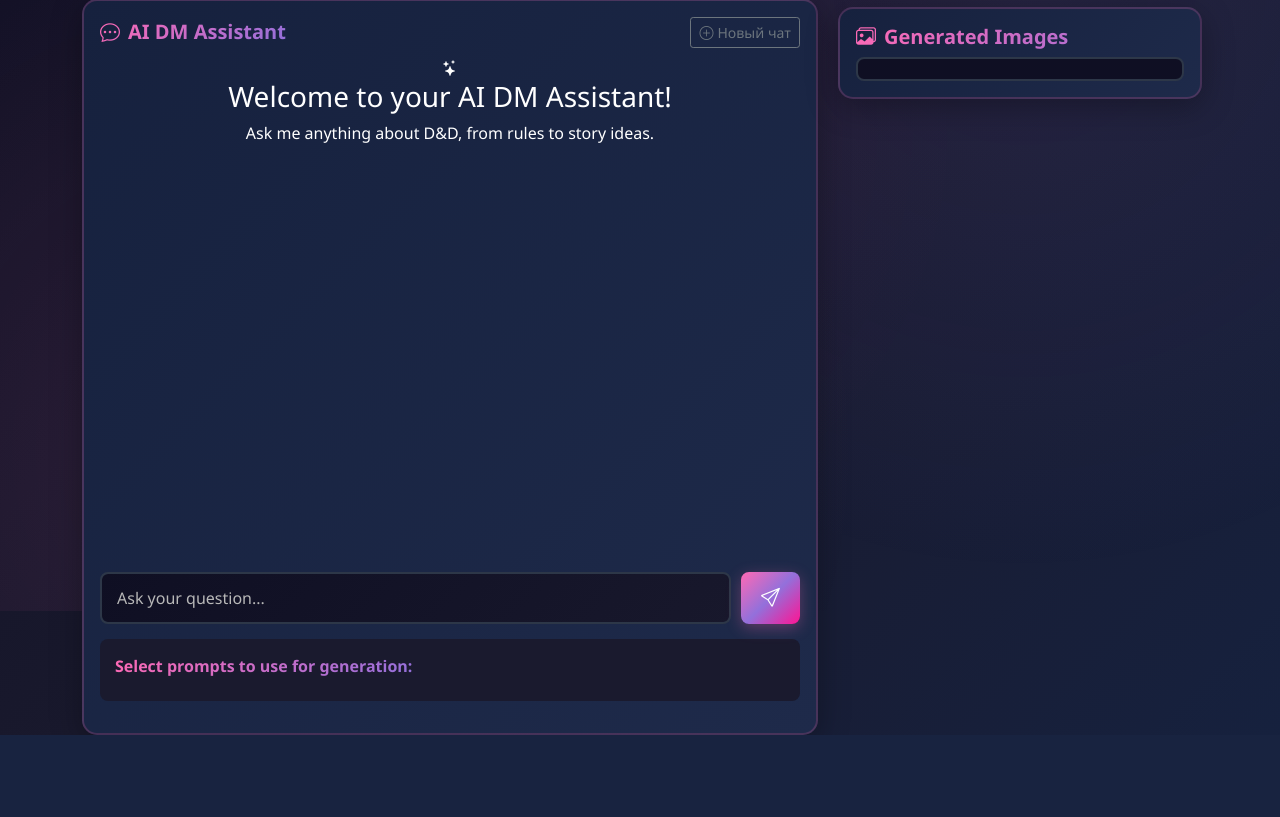
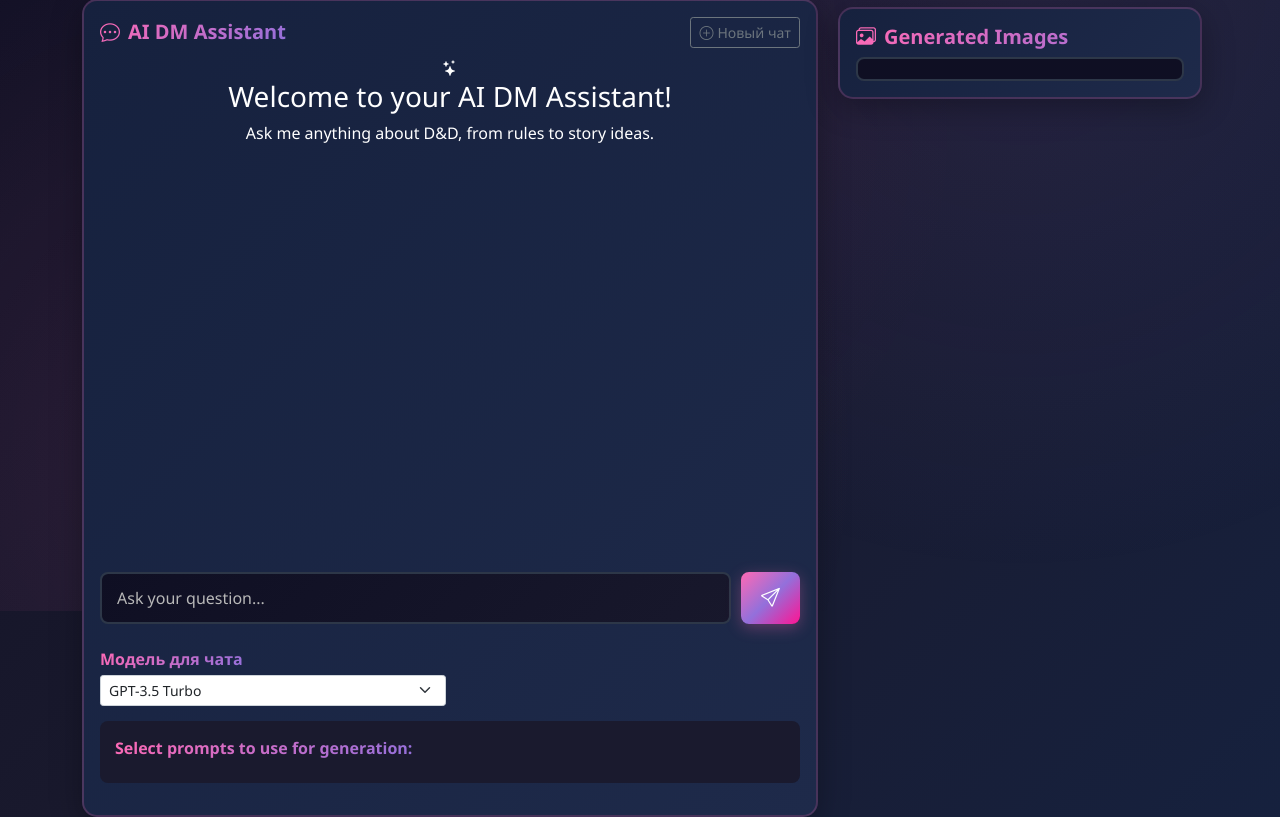
Before and after one commit to NobidoNs/JarvisDND, a Flask app: page /dashboard in a window 1280 px wide. Shown: the part 189-1006 px from the top of the page. Before the commit the page ends 924 px from the top, so only its background shows below. Run offline with Flask 2, Linux system fonts and the light colour scheme; the visitor is signed in with stand-in values (Sample User, id 1); data comes from the database, SQL or seed files in the repository; data that the repository does not hold is empty; parts of the project's set-up code (start-up, migrations or seed data) failed here and were passed over; some libraries are stand-ins or nearby versions.

Commit message:
add select AI model

```diff
--- a/routes/chat.py
+++ b/routes/chat.py
@@ -13,6 +13,7 @@ def chat():
     message = data.get('message')
     selected_prompts = data.get('selected_prompts', [])
     session_id = data.get('session_id')
+    model = data.get('model')
 
     if not message:
         return jsonify({"error": "No message provided"}), 400
@@ -22,7 +23,8 @@ def chat():
             user_id=current_user.id,
             message=message,
             selected_prompts=selected_prompts,
-            session_id=session_id
+            session_id=session_id,
+            model=model
         )
         return jsonify(result)
     except Exception as e:
--- a/routes/main.py
+++ b/routes/main.py
@@ -1,4 +1,4 @@
-from flask import Blueprint, render_template, redirect, url_for
+from flask import Blueprint, render_template, redirect, url_for, jsonify
 from flask_login import login_required, current_user
 from models import Prompt
 
@@ -37,3 +37,19 @@ def logout():
     from flask_login import logout_user
     logout_user()
     return redirect(url_for('main.index'))
+
+# Expose available models for frontend selectors
+@main_bp.route('/api/available-models', methods=['GET'])
+@login_required
+def available_models():
+    return jsonify({
+        "text_models": {
+            "gpt-4": "GPT-4",
+            "gpt-4o": "GPT-4o",
+            "gpt-3.5-turbo": "GPT-3.5 Turbo"
+        },
+        "image_models": {
+            "sdxl-1.0": "Stable Diffusion XL 1.0",
+            "flux": "Flux"
+        }
+    })
--- a/templates/base.html
+++ b/templates/base.html
@@ -65,6 +65,7 @@
 
     <script src="https://code.jquery.com/jquery-3.6.0.min.js"></script>
     <script src="https://cdn.jsdelivr.net/npm/bootstrap@5.1.3/dist/js/bootstrap.bundle.min.js"></script>
+    <script src="{{ url_for('static', filename='js/models.js') }}"></script>
     {% block extra_js %}{% endblock %}
 </body>
 </html>
--- a/templates/dashboard.html
+++ b/templates/dashboard.html
@@ -53,6 +53,12 @@
                                     <button class="btn btn-primary" type="submit">
                                         <i class="bi bi-send"></i>
                                     </button>
+                                </div>
+                                <div class="row g-2 mt-2">
+                                    <div class="col-md-6">
+                                        <label for="text-model-select" class="form-label mb-1">Модель для чата</label>
+                                        <select id="text-model-select" class="form-select form-select-sm"></select>
+                                    </div>
                                 </div>
                                 <div class="prompt-selector mb-3">
                                     <label class="form-label">Select prompts to use for generation:</label>
@@ -360,7 +366,8 @@ $(document).ready(function() {
             data: JSON.stringify({
                 message: message,
                 selected_prompts: selectedPrompts,
-                session_id: currentSessionId // <-- добавляем id сессии, если есть
+                session_id: currentSessionId, // <-- добавляем id сессии, если есть
+                model: window.modelUtils?.getSelectedTextModel ? window.modelUtils.getSelectedTextModel() : 'gpt-4'
             }),
             success: function(response) {
                 // Remove loading indicator and add response
```
Also changed, not shown: services/chat_service.py (+4 -4 lines).
